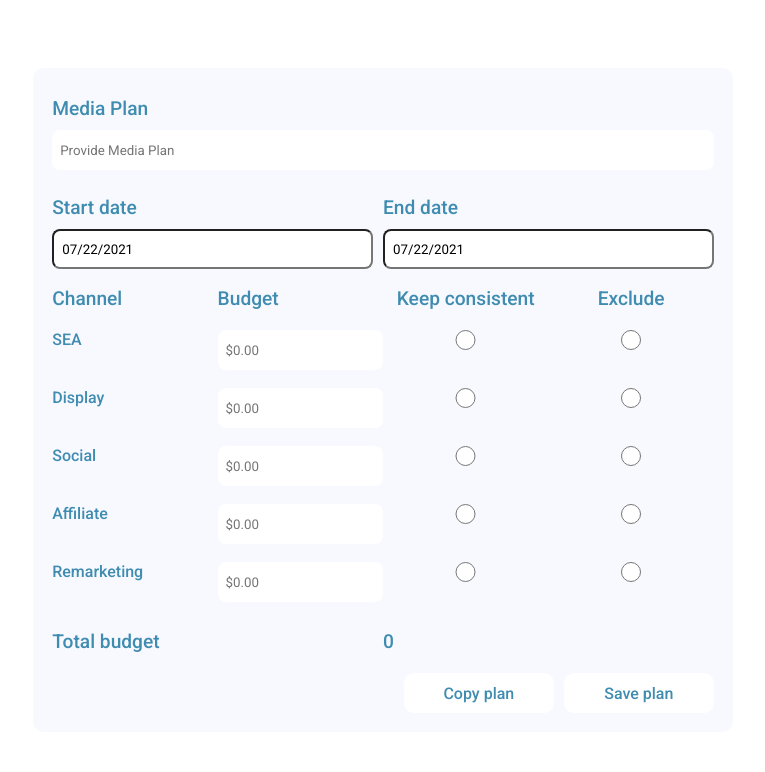
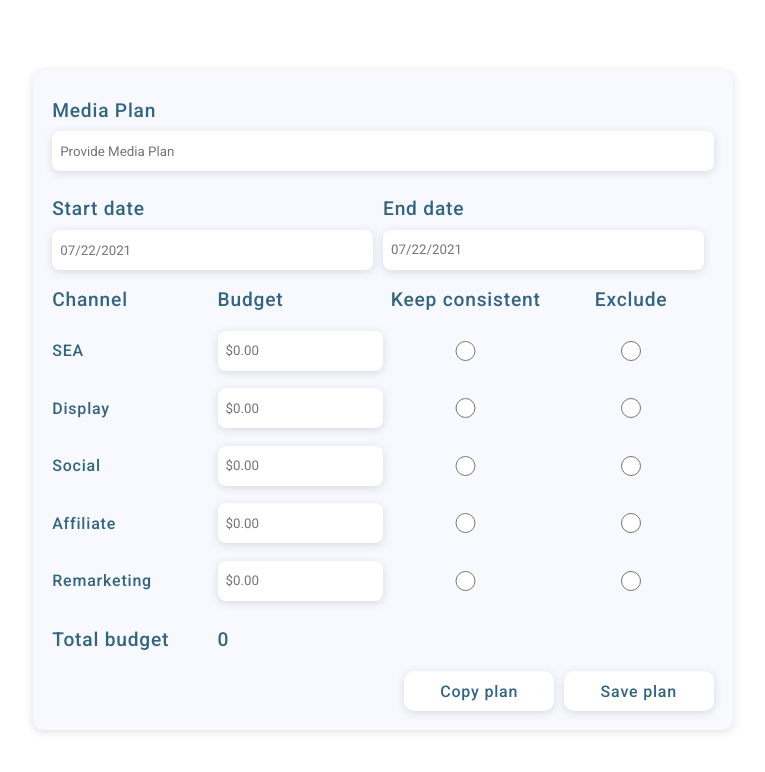
Before and after one commit to olgayavnel/input-mask-form-and-rechart-linechart, a React (Create React App) app: page / in a window 1280 px wide. Shown: the top 772 px of the page, without its empty margins (257-1022 px from the left). Built offline with nearby package versions, Linux system fonts and the light colour scheme.

Commit message:
finished styling

```diff
--- a/package.json
+++ b/package.json
@@ -6,6 +6,7 @@
     "@testing-library/jest-dom": "^5.14.1",
     "@testing-library/react": "^11.2.7",
     "@testing-library/user-event": "^12.8.3",
+    "aos": "^2.3.4",
     "chart.js": "^3.4.1",
     "r-chart": "^7.5.3",
     "react": "^17.0.2",
--- a/src/App.js
+++ b/src/App.js
@@ -1,30 +1,32 @@
+import React, { useEffect } from 'react';
 import FormComponent from './Components/FormComponent';
 import GlobalStyle from './globalStyles';
 import ChartComponent from './Components/ChartComponent';
 import Test from './Components/TestComponent';
-import {
-  BrowserRouter as Router,
-  Switch,
-  Route,
-  Link
-} from "react-router-dom";
+import { BrowserRouter as Router, Switch, Route } from 'react-router-dom';
+import Aos from 'aos';
+import 'aos/dist/aos.css';
 
 function App() {
+  useEffect(() => {
+    Aos.init({});
+  }, []);
+
   return (
     <Router>
       <GlobalStyle />
       {/* For redirection */}
       <Switch>
-          <Route path="/chart1">
+        <Route path='/chart1'>
           <ChartComponent />
         </Route>
-          <Route path="/form">
+        <Route path='/form'>
           <FormComponent />
         </Route>
-          <Route path="/chart2">
+        <Route path='/chart2'>
           <Test />
         </Route>
-          <Route path="/">
+        <Route path='/'>
           <FormComponent />
         </Route>
       </Switch>
--- a/src/Components/DatePickerComponent.js
+++ b/src/Components/DatePickerComponent.js
@@ -10,18 +10,26 @@ const DatePickerWrap = styled.section`
   justify-content: end;
   font-weight: ${(props) => props.fontWeight};
 `;
-const DatePickerStartWrap = styled.div`
+
+const DatePickerInnerWrap = styled.div`
   width: 50%;
   padding-right: 10px;
   font-weight: 500;
   font-size: 1.2rem;
-  .dataPicker {
+  letter-spacing: 0.05rem;
+`;
+
+const DatePickerStartWrap = styled(DatePickerInnerWrap)`
+  .datePicker {
     padding: 0.5rem;
     width: 100%;
     margin-bottom: 0.5rem;
     border-radius: 8px;
     height: 40px;
     outline: none;
+    border: none;
+    color: #757575;
+    box-shadow: rgba(99, 99, 99, 0.2) 0px 2px 8px 0px;
   }
   .react-datepicker-wrapper {
     width: 100%;
@@ -30,22 +38,22 @@ const DatePickerStartWrap = styled.div`
     padding: 10px 0px 10px 0px;
   }
 `;
-const DatePickerEndWrap = styled.div`
-  width: 50%;
-  font-weight: 500;
-  font-size: 1.2rem;
-  .react-datepicker-wrapper {
-    width: 100%;
-  }
-  .dataPicker {
+const DatePickerEndWrap = styled(DatePickerInnerWrap)`
+  .datePicker {
     padding: 0.5rem;
     width: 100%;
     margin-bottom: 0.5rem;
     border-radius: 8px;
     height: 40px;
+    border: none;
+    color: #757575;
+    box-shadow: rgba(99, 99, 99, 0.2) 0px 2px 8px 0px;
+  }
+  .react-datepicker-wrapper {
+    width: 100%;
   }
   p {
-    padding: 10px 0px 10px 0px;
+    padding: 0.6rem 0rem;
   }
 `;
 
@@ -63,7 +71,7 @@ const DatePickerComponent = () => {
           selectsStart
           startDate={startDate}
           endDate={endDate}
-          className='dataPicker'
+          className='datePicker'
         />
       </DatePickerStartWrap>
       <DatePickerEndWrap>
@@ -75,7 +83,7 @@ const DatePickerComponent = () => {
           startDate={startDate}
           endDate={endDate}
           minDate={startDate}
-          className='dataPicker'
+          className='datePicker'
         />
       </DatePickerEndWrap>
     </DatePickerWrap>
--- /dev/null
+++ b/src/Components/FormButton.js
@@ -0,0 +1,22 @@
+import styled from 'styled-components';
+
+export const Button = styled.button`
+  width: 150px;
+  border-radius: 10px;
+  height: 40px;
+  font-size: 1rem;
+  font-weight: 500;
+  margin-left: 0.6rem;
+  border: none;
+  cursor: pointer;
+  background-color: white;
+  color: #336581;
+  box-shadow: rgba(99, 99, 99, 0.2) 0px 2px 8px 0px;
+  letter-spacing: 0.05rem;
+  transition: 0.3s;
+
+  &:hover {
+    color: white;
+    background-color: #336581;
+  }
+`;
--- /dev/null
+++ b/src/Components/FormCheckbox.js
@@ -0,0 +1,9 @@
+import styled from 'styled-components';
+
+export const Checkbox = styled.input`
+  padding: 0.5rem;
+  border-radius: 3px;
+  width: 100%;
+  margin-bottom: 0.5rem;
+  height: 20px;
+`;
--- a/src/Components/FormComponent.js
+++ b/src/Components/FormComponent.js
@@ -3,6 +3,8 @@ import styled from 'styled-components';
 import { defaultCostsData } from '../data/defaultCostsData';
 import { optionsData } from '../data/optionsData';
 import DatePickerComponent from './DatePickerComponent';
+import { Button } from './FormButton';
+import { Checkbox } from './FormCheckbox';
 
 const Section = styled.section`
   min-height: 100vh;
@@ -21,23 +23,27 @@ const Form = styled.form`
   width: 100%;
   height: 100%;
   background-color: #f7f9ff;
-  color: #3f8cb0;
+  color: #336581;
   padding: 1.2rem;
   border-radius: 10px;
+  box-shadow: rgba(99, 99, 99, 0.2) 0px 2px 8px 0px;
 `;
 
 const Row = styled.div`
   display: flex;
+  align-items: center;
   width: 100%;
+  max-width: ${(props) => props.maxWidth}%;
   margin-top: ${(props) => props.marginTop}px;
   margin-bottom: ${(props) => props.marginBottom}px;
 `;
 
 const Col = styled.div`
-  padding: 10px 0px 0px 0px;
+  padding-top: 0.6rem;
   flex: ${(props) => props.size};
   text-align: ${(props) => props.align};
   font-size: ${(props) => props.fontSize}rem;
+  letter-spacing: ${(props) => props.letterSpacing}rem;
   font-weight: 500;
 `;
 
@@ -47,7 +53,8 @@ const LabelMedia = styled.label`
   font-weight: 500;
   font-size: 1.2rem;
   p {
-    padding: 10px 0px 10px 0px;
+    padding: 0.6rem 0rem;
+    letter-spacing: 0.05rem;
   }
 `;
 
@@ -57,7 +64,7 @@ const Label = styled.label`
   align-items: center;
   display: flex;
   p {
-    padding: 10px 0px 10px 0px;
+    padding: 0.6rem 0rem;
   }
 `;
 
@@ -70,34 +77,9 @@ const Input = styled.input`
   margin-bottom: 0.5rem;
   outline: none;
   border-color: ${(props) => props.borderColor};
+  box-shadow: rgba(99, 99, 99, 0.2) 0px 2px 8px 0px;
   .budgetInput {
     width: 90%;
-  }
-`;
-
-const Checkbox = styled.input`
-  padding: 0.5rem;
-  border-radius: 3px;
-  width: 100%;
-  margin-bottom: 0.5rem;
-  height: 20px;
-`;
-
-const Button = styled.button`
-  width: 150px;
-  border-radius: 10px;
-  height: 40px;
-  font-size: 1rem;
-  font-weight: 500;
-  margin-left: 10px;
-  /* color: white; */
-  border: none;
-  cursor: pointer;
-  background-color: white;
-  color: #3f8cb0;
-  &:hover {
-    color: white;
-    background-color: #3f8cb0;
   }
 `;
 
@@ -141,7 +123,13 @@ function FormComponent() {
   return (
     <Section>
       <Grid>
-        <Form onSubmit={console.log('hello')}>
+        <Form
+          onSubmit={console.log('hello')}
+          data-aos='zoom-in'
+          data-aos-duration='500'
+          data-aos-once='true'
+          data-aos-anchor-placement='center bottom'
+        >
           <Row>
             <LabelMedia>
               <p>Media Plan</p>
@@ -163,6 +151,7 @@ function FormComponent() {
                 fontSize={1.2}
                 size={item.size}
                 align={item.align}
+                letterSpacing={0.05}
               >
                 {item.name}
               </Col>
@@ -170,7 +159,7 @@ function FormComponent() {
           </Row>
           {costs.map((item, index) => (
             <Row key={index}>
-              <Col size={1} fontSize={1}>
+              <Col size={1} fontSize={1} letterSpacing={0.05}>
                 <Label
                   name='name'
                   data-id={index}
@@ -200,8 +189,8 @@ function FormComponent() {
             </Row>
           ))}
 
-          <Row marginTop={10}>
-            <Col size={1} fontSize={1.2}>
+          <Row marginTop={10} maxWidth={50}>
+            <Col size={1} fontSize={1.2} letterSpacing={0.05}>
               <p>Total budget</p>
             </Col>
             <Col size={1} fontSize={1.2}>
--- a/src/data/optionsData.js
+++ b/src/data/optionsData.js
@@ -1,22 +1,22 @@
 export const optionsData = [
   {
-    name: "Channel",
+    name: 'Channel',
     size: 1,
-    align: "left"
+    align: 'left',
   },
   {
-    name: "Budget",
+    name: 'Budget',
     size: 1,
-    align: "left"
+    align: 'left',
   },
   {
-    name: "Keep consistent",
+    name: 'Keep consistent',
     size: 1,
-    align: "center"
+    align: 'center',
   },
   {
-    name: "Exclude",
+    name: 'Exclude',
     size: 1,
-    align: "center"
-  }
-]
+    align: 'center',
+  },
+];
```
Also changed, not shown: src/Components/CurrencyInputComponent.js (deleted, +0 -16 lines), 1 other file (tests, documents, lock files or other folders). Lines whose indentation alone changed are shown as unchanged.
